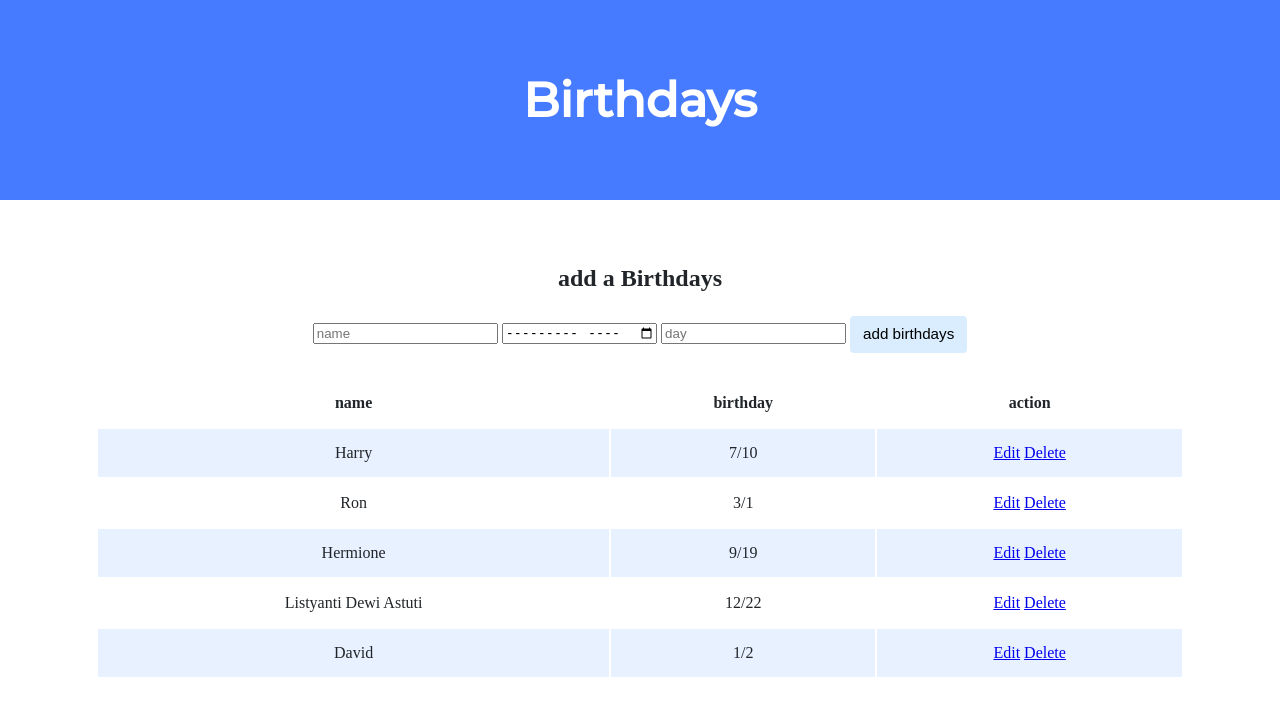
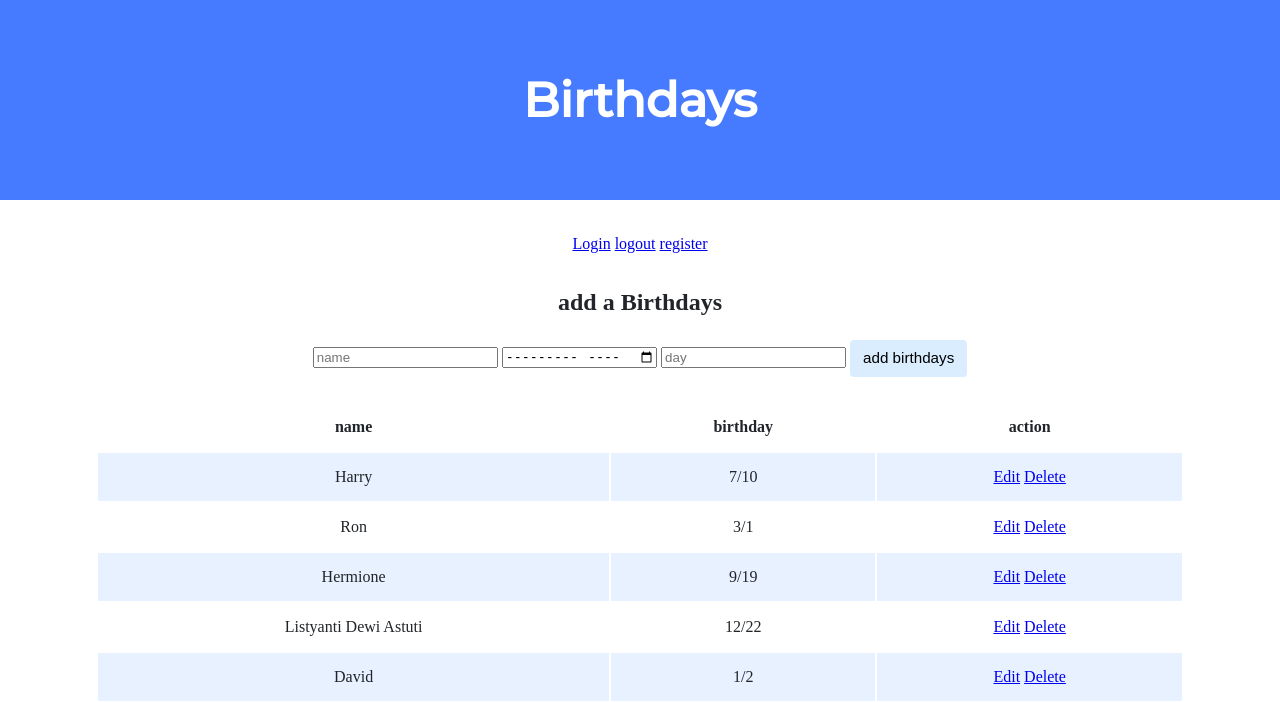
Before and after one commit to Fajrulll/birthdays, a Flask app: page / in a window 1280 px wide. Shown: the top 702 px of the page. Run offline with Flask 3, Linux system fonts and the light colour scheme; some libraries are stand-ins or nearby versions.

Commit message:
Add files via upload
studi kasus 6

```diff
--- a/birthdays/app.py
+++ b/birthdays/app.py
@@ -76,12 +76,12 @@ def register():
         repeat_password = request.form.get("repeat password")
 
         hash = generate_password_hash(password)
-        hashh= generate_password_hash(repeat_password)
+        # hashh= generate_password_hash(repeat_password)
 
         if len(rows) == 1:
             return "username already taken"
         if password == repeat_password:
-            db.execute("INSERT INTO user (email, name, username, password, repeat_password) VALUES(?, ?, ?, ?, ?)", email, name, username, hash, hashh)
+            db.execute("INSERT INTO user (email, name, username, password) VALUES(?, ?, ?, ?, ?)", email, name, username, hash)
 
             registered_user = db.execute("SELECT * FROM user WHERE username = ?", username)
             session["user_id"] = registered_user[0]["id"]
@@ -91,3 +91,30 @@ def register():
             return "must provide matching password"
     else:
         return render_template("register.html")
+
+@app.route("/login", methods=["GET", "POST"])
+def login():
+    session.clear()
+
+    if request.method == "POST":
+        if not request.form.get("username"):
+            return "must provide username"
+        elif not request.form.get("password"):
+            return "must provide password"
+        rows = db.execute("SELECT * FROM user WHERE username = ?", request.form.get("username"))
+
+        if len(rows) != 1 or not check_password_hash(rows[0]["password"], request.form.get("password")):
+            return "invalid username and/or password"
+
+        session["user_id"] = rows[0]["id"]
+
+        return redirect("/")
+    else:
+        return render_template("login.html")
+
+@app.route("/logout")
+def logout():
+
+    session.clear()
+
+    return redirect("/")
--- a/birthdays/templates/index.html
+++ b/birthdays/templates/index.html
@@ -6,10 +6,15 @@
     <title>birthdays</title>
 </head>
 <body>
+
     <div class="jumbotron">
         <h1>Birthdays</h1>
     </div>
     <div class="container">
+        <a href="/login">Login</a>
+        <a href="/logout">logout</a>
+        <a href="/register">register</a>
+
         <div class="section">
             <h2>add a Birthdays</h2>
             <form action="/" method="POST">
```
Also changed, not shown: birthdays/templates/login.html (+7 -5 lines), birthdays/birthdays.db.
